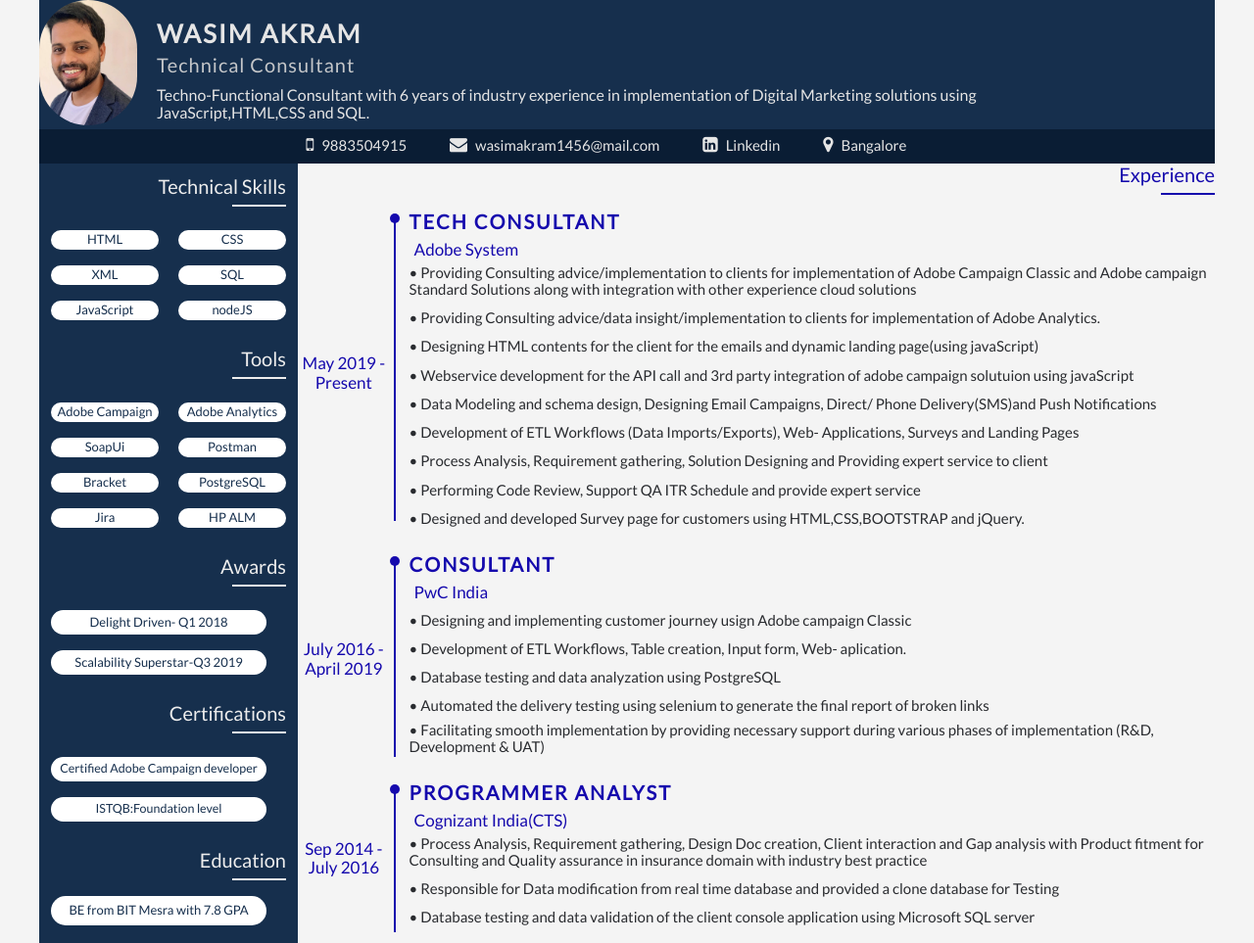
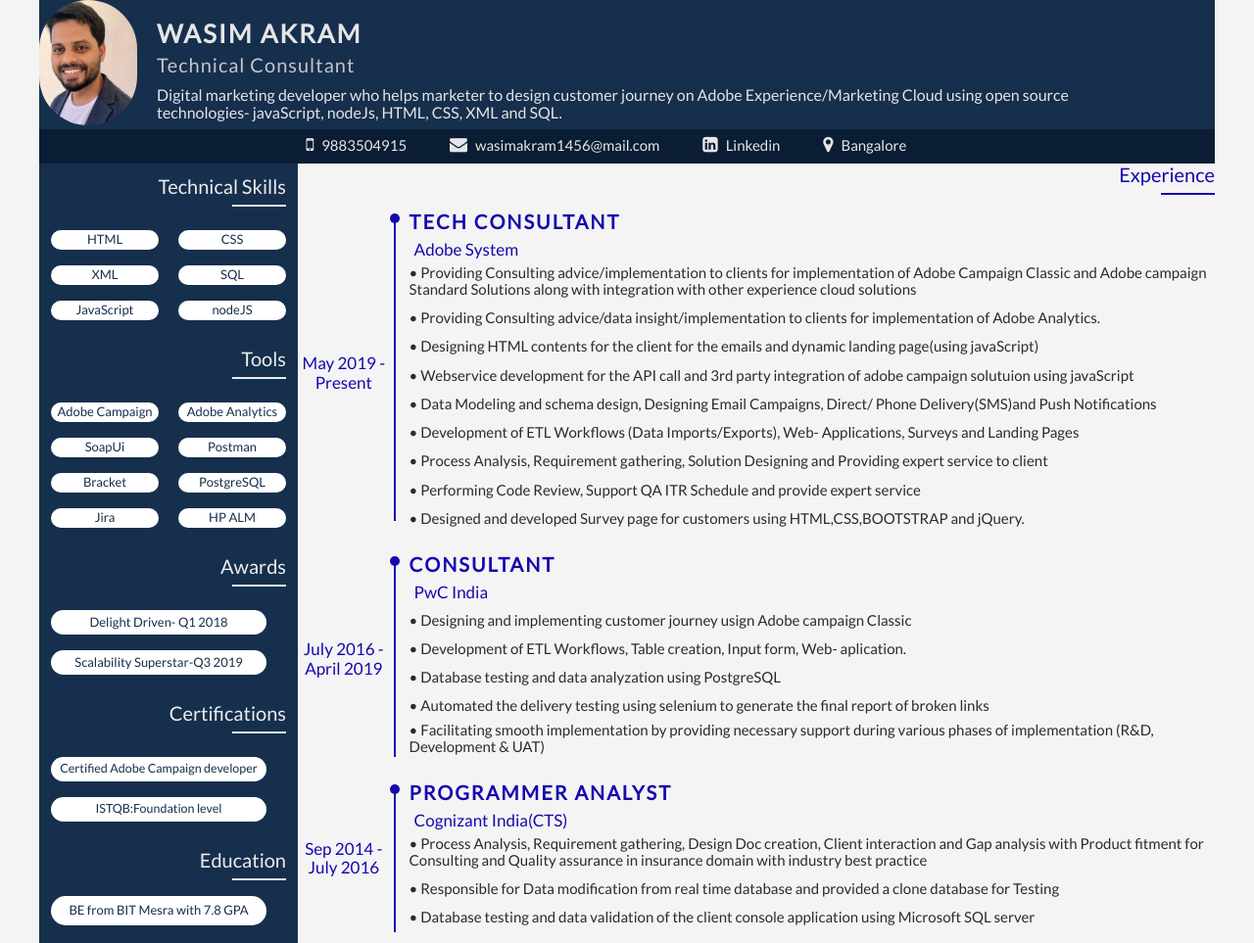
Before and after one commit to Wasima829/coverPage, a plain HTML site: page index.html in a window 1280 px wide. Shown: the top 963 px of the page at 98% size. Drawn offline with Linux system fonts and the light colour scheme.

Commit message:
Update index.html
added changed content on the webpage

```diff
--- a/index.html
+++ b/index.html
@@ -36,8 +36,8 @@
                     </div>
                     <div class="role"> Technical Consultant
                     </div>
-                    <div class="about">Techno-Functional Consultant with 6 years of industry experience in implementation of Digital
-                        Marketing solutions using JavaScript,HTML,CSS and SQL.
+                    <div class="about">Digital marketing developer who helps marketer to design customer journey on Adobe Experience/Marketing
+Cloud using open source technologies- javaScript, nodeJs, HTML, CSS, XML and SQL.
                     </div>
                 </section>
                 <section class="contactInfo">
```
